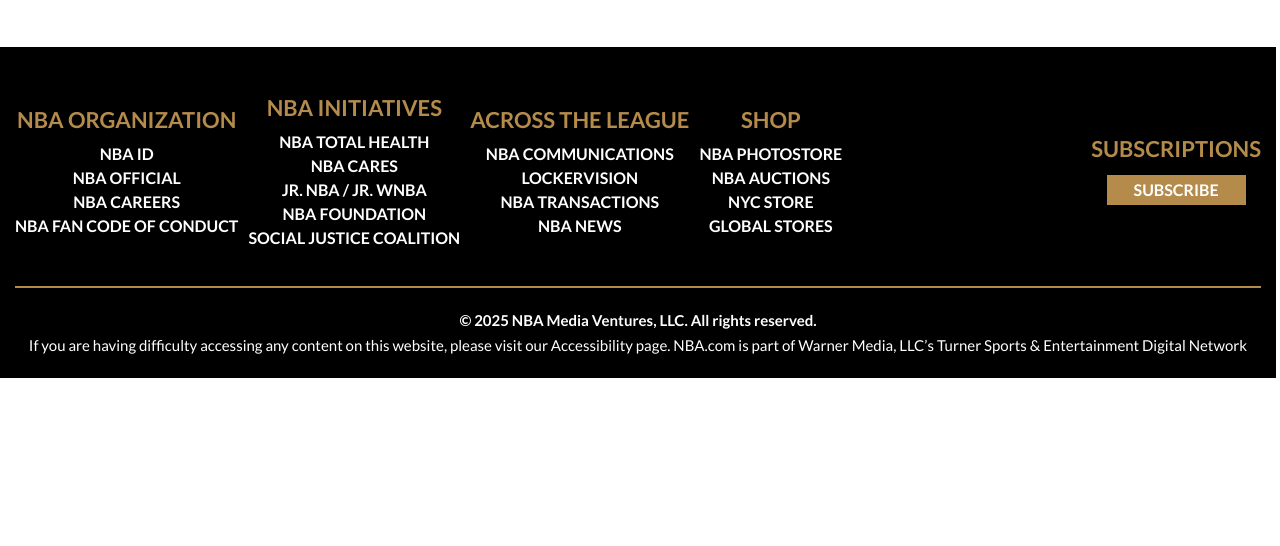
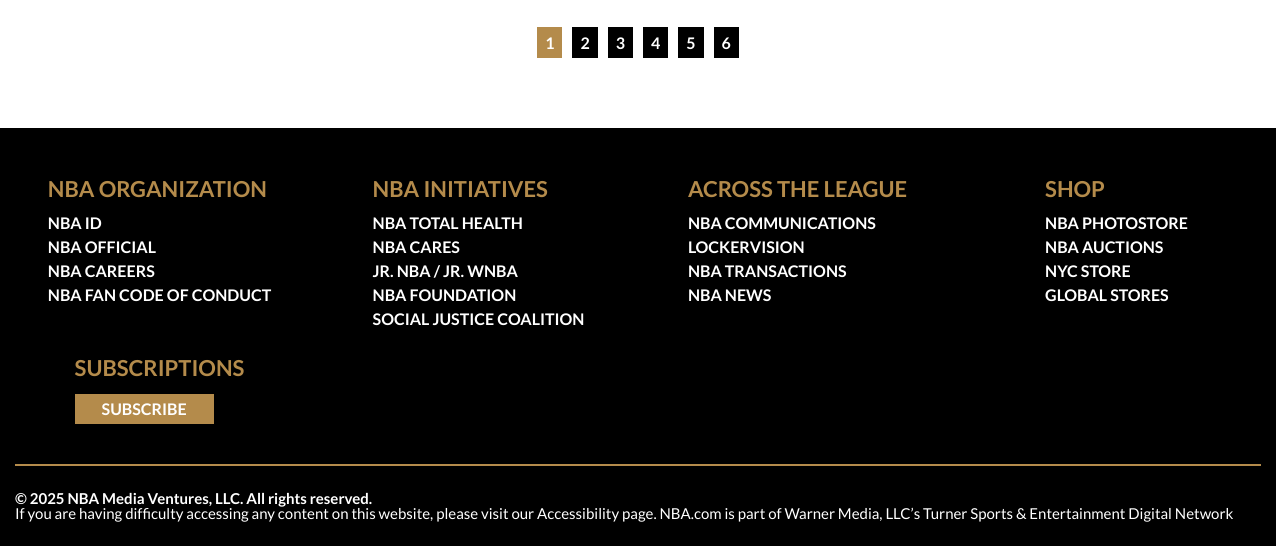
Before and after one commit to RusLan2186/nba-basketball.pt, a website: page dev/pages/live.html in a window 1280 px wide. Shown: the part 832-1378 px from the top of the page. Before the commit the page ends 1210 px from the top, so only its background shows below. Drawn offline with Linux system fonts and the light colour scheme.

Commit message:
adaptive: live  page

```diff
--- a/dev/css/header.css
+++ b/dev/css/header.css
@@ -6,7 +6,6 @@
   position: relative;
   z-index: 99;
   top: 0;
-  margin-bottom: 50px;
 }
 
 .header__content {
--- a/dev/pages/live.html
+++ b/dev/pages/live.html
@@ -5,12 +5,12 @@
     <meta name="viewport" content="width=device-width, initial-scale=1.0" />
     <meta http-equiv="X-UA-Compatible" content="IE=edge" />
     <title>live</title>
-    <meta name="description" content="This is a new page." />
+    <meta name="description" content="This is a live page." />
     <link rel="stylesheet" href="/css/styles.css" />
   </head>
 
   <body>
-    <div class="body">
+    <div class="wrapper">
       <header class="header">
         <div class="container">
           <div class="header__content">
@@ -88,7 +88,7 @@
         </div>
       </header>
       <main class="main">
-        <section class="lives__section section--mb">
+        <section class="lives__section page--pt section--mb">
           <div class="container">
             <div class="title__block">
               <img
@@ -356,84 +356,75 @@
                 </div>
               </article>
             </div>
+             <div class="pagination__section">
+              <a class="pag__item pag-item__active" href="#">1</a
+              ><a class="pag__item" href="#">2</a
+              ><a class="pag__item" href="#">3</a
+              ><a class="pag__item" href="#">4</a
+              ><a class="pag__item" href="#">5</a
+              ><a class="pag__item" href="#">6</a>
+            </div>
           </div>
         </section>
       </main>
-      <div class="footer">
+      <footer class="footer">
         <div class="container">
-          <div class="footer__content flx-btwn">
-            <div class="footer__nav_menu flx-btwn">
-              <div class="footer-nav__item flx-clmn">
-                <h4 class="mb-reset text-gold title-22">nba organization</h4>
-                <div class="footer-nav__links flx-clmn">
-                  <a href="#" class="hover-text link-reset footer__link"
-                    >nba id</a
-                  ><a href="#" class="hover-text link-reset footer__link"
-                    >NBA Official</a
-                  ><a href="#" class="hover-text link-reset footer__link"
-                    >NBA Careers</a
-                  ><a href="#" class="hover-text link-reset footer__link"
+          <div class="footer__content">
+            <div class="footer-nav__item">
+              <h4 class="text-gold footer__title">nba organization</h4>
+              <div class="footer-nav__links">
+                <a href="#" class="hover-text footer__link">nba id</a
+                ><a href="#" class="hover-text footer__link">NBA Official</a
+                ><a href="#" class="hover-text footer__link">NBA Careers</a
+                ><a href="#" class="hover-text footer__link"
                   >NBA Fan Code of Conduct</a
                 >
               </div>
             </div>
-              <div class="footer-nav__item flx-clmn">
-                <h4 class="mb-reset text-gold title-22">nba initiatives</h4>
-                <div class="footer-nav__links flx-clmn">
-                  <a href="#" class="hover-text link-reset footer__link"
-                    >NBA Total Health</a
-                  ><a href="#" class="hover-text link-reset footer__link"
-                    >NBA Cares</a
-                  ><a href="#" class="hover-text link-reset footer__link"
+            <div class="footer-nav__item">
+              <h4 class="text-gold footer__title">nba initiatives</h4>
+              <div class="footer-nav__links">
+                <a href="#" class="hover-text footer__link">NBA Total Health</a
+                ><a href="#" class="hover-text footer__link">NBA Cares</a
+                ><a href="#" class="hover-text footer__link"
                   >Jr. NBA / Jr. WNBA</a
-                  ><a href="#" class="hover-text link-reset footer__link"
-                    >NBA Foundation</a
-                  ><a href="#" class="hover-text link-reset footer__link"
+                ><a href="#" class="hover-text footer__link">NBA Foundation</a
+                ><a href="#" class="hover-text footer__link"
                   >Social Justice Coalition</a
                 >
               </div>
             </div>
-              <div class="footer-nav__item flx-clmn">
-                <h4 class="mb-reset text-gold title-22">across the league</h4>
-                <div class="footer-nav__links flx-clmn">
-                  <a href="#" class="hover-text link-reset footer__link"
+            <div class="footer-nav__item">
+              <h4 class="text-gold footer__title">across the league</h4>
+              <div class="footer-nav__links">
+                <a href="#" class="hover-text footer__link"
                   >NBA Communications</a
-                  ><a href="#" class="hover-text link-reset footer__link"
-                    >Lockervision</a
-                  ><a href="#" class="hover-text link-reset footer__link"
-                    >NBA Transactions</a
-                  ><a href="#" class="hover-text link-reset footer__link"
-                    >NBA news</a
-                  >
+                ><a href="#" class="hover-text footer__link">Lockervision</a
+                ><a href="#" class="hover-text footer__link">NBA Transactions</a
+                ><a href="#" class="hover-text footer__link">NBA news</a>
               </div>
             </div>
-              <div class="footer-nav__item flx-clmn">
-                <h4 class="mb-reset text-gold title-22">shop</h4>
-                <div class="footer-nav__links flx-clmn">
-                  <a href="#" class="hover-text link-reset footer__link"
-                    >NBA Photostore</a
-                  ><a href="#" class="hover-text link-reset footer__link"
-                    >NBA Auctions</a
-                  ><a href="#" class="hover-text link-reset footer__link"
-                    >NYC Store</a
-                  ><a href="#" class="hover-text link-reset footer__link"
-                    >Global Stores</a
-                  >
+            <div class="footer-nav__item">
+              <h4 class="text-gold footer__title">shop</h4>
+              <div class="footer-nav__links">
+                <a href="#" class="hover-text footer__link">NBA Photostore</a
+                ><a href="#" class="hover-text footer__link">NBA Auctions</a
+                ><a href="#" class="hover-text footer__link">NYC Store</a
+                ><a href="#" class="hover-text footer__link">Global Stores</a>
+              </div>
+            </div>
+            <div class="footer-nav__item">
+              <h4 class="text-gold footer__title">subscriptions</h4>
+              <div class="footer-nav__links">
+                <a href="#" class="link__btn">subscribe</a>
               </div>
             </div>
           </div>
-            <div class="footer-nav__item flx-clmn">
-              <h4 class="mb-reset text-gold title-22">subscriptions</h4>
-              <div class="footer-nav__links flx-clmn">
-                <a href="#" class="link-reset link__btn">subscribe</a>
-              </div>
-            </div>
-          </div>
-          <div class="footer__btm flx-clmn">
-            <p class="mb-reset text-bold">
+          <div class="footer__btm">
+            <p class="text-bold">
               © 2025 NBA Media Ventures, LLC. All rights reserved.
             </p>
-            <p class="mb-reset">
+            <p>
               If you are having difficulty accessing any content on this
               website, please visit our Accessibility page. NBA.com is part of
               Warner Media, LLC’s Turner Sports &amp; Entertainment Digital
@@ -441,7 +432,8 @@
             </p>
           </div>
         </div>
+      </footer>
     </div>
-    </div>
+    <script type="module" src="/js/menuBurger.js"></script>
   </body>
 </html>
```
Also changed, not shown: dev/index.html (+1 -1 lines), dev/pages/news.html (+1 -1 lines), dev/pages/player.html (+1 -1 lines), dev/pages/results.html (+70 -3 lines), dev/pages/review.html (+1 -1 lines), dev/pages/stats.html (+1 -1 lines), dev/pages/team.html (+1 -1 lines), dev/pages/teams.html (+1 -1 lines). Lines whose indentation alone changed are shown as unchanged.
